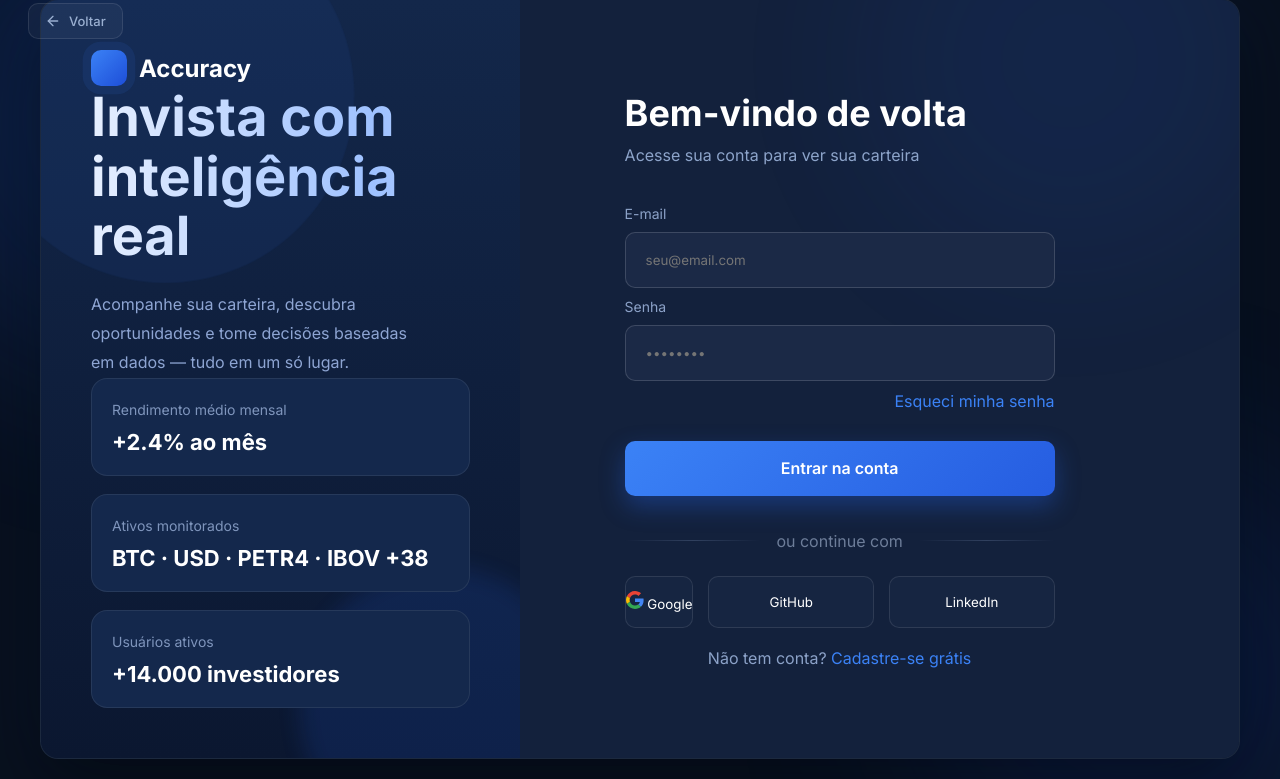
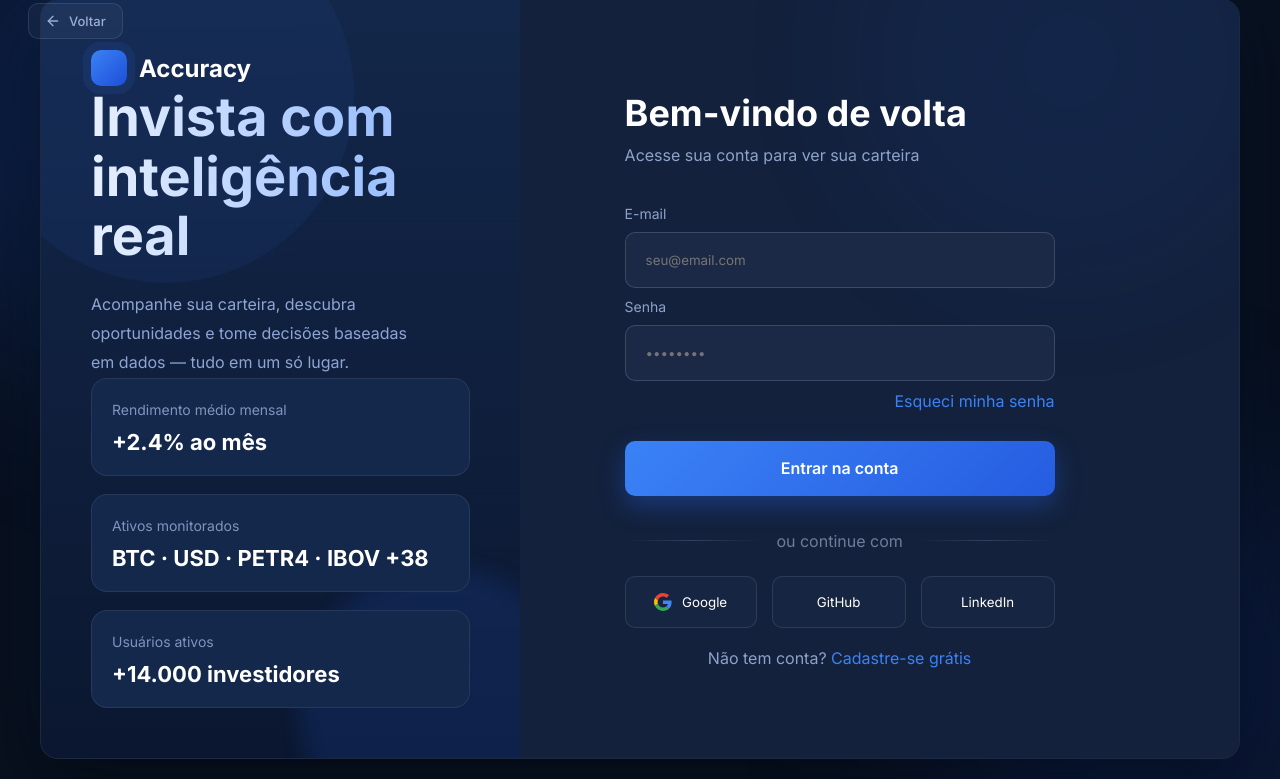
Before and after one commit to Accurancy-tec/Accuracy-Site, a PHP site: page /login.php in a window 1280 px wide. Shown: the part 21-800 px from the top of the page. Run offline with PHP 8.4, Linux system fonts and the light colour scheme; some libraries are stand-ins or nearby versions.

Commit message:
Add Google button styles in login.css
Added styles for Google button integration with hover effects.

```diff
--- a/css/login.css
+++ b/css/login.css
@@ -598,3 +598,52 @@ input:focus{
 .input-erro {
     border: 1px solid #ff4d4d !important;
 }
+
+/* Botão do Google: mesmo estilo dos antigos .social button */
+.google-wrap {
+    position: relative;
+    flex: 1;
+    height: 52px;
+    transition: transform .3s ease;
+}
+
+.google-wrap:hover {
+    transform: translateY(-4px);
+}
+
+.google-wrap:active {
+    transform: translateY(-1px) scale(.97);
+}
+
+.google-fake{
+    position:relative;
+    z-index:2;                 /* fica por cima e esconde o botão oficial */
+    width:100%;
+    height:100%;
+    display:flex;
+    align-items:center;
+    justify-content:center;
+    gap:10px;
+    background:#162541;        /* fundo opaco, sem transparência */
+    pointer-events:none;       /* o clique atravessa e chega ao botão do Google */
+}
+
+.google-wrap:hover .google-fake {
+    background: #1b2f55;
+    border-color: rgba(59, 130, 246, .6);
+    box-shadow: 0 10px 22px rgba(0, 0, 0, .35);
+}
+
+/* Botão oficial do Google: invisível, esticado por JS para cobrir o botão */
+/* Botão oficial do Google: fica por baixo do botão visual */
+.google-overlay{
+    position:absolute;
+    z-index:1;
+    top:0;
+    left:0;
+    width:400px;
+    height:40px;
+    transform-origin:0 0;
+    opacity:.01;
+    overflow:hidden;
+}
```
